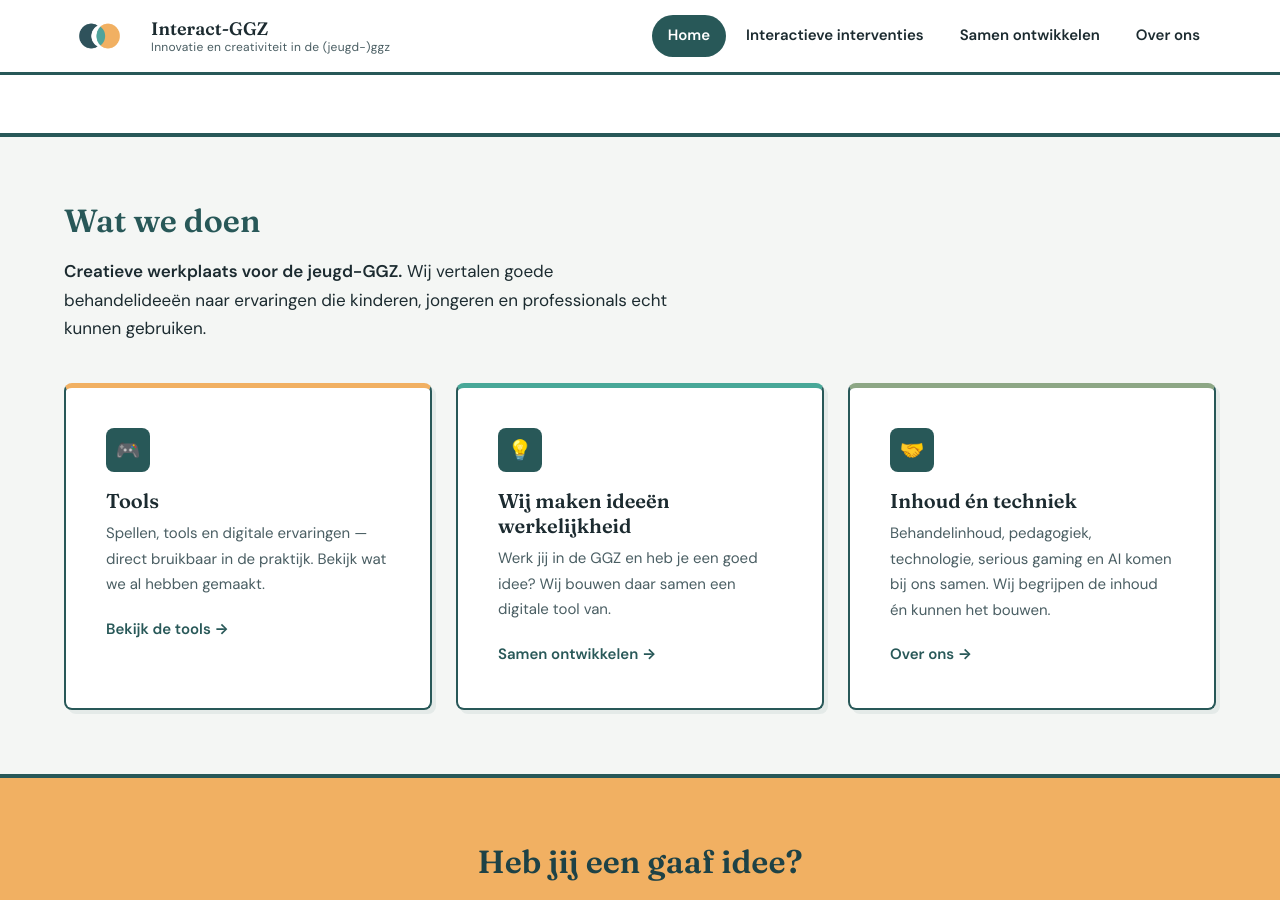
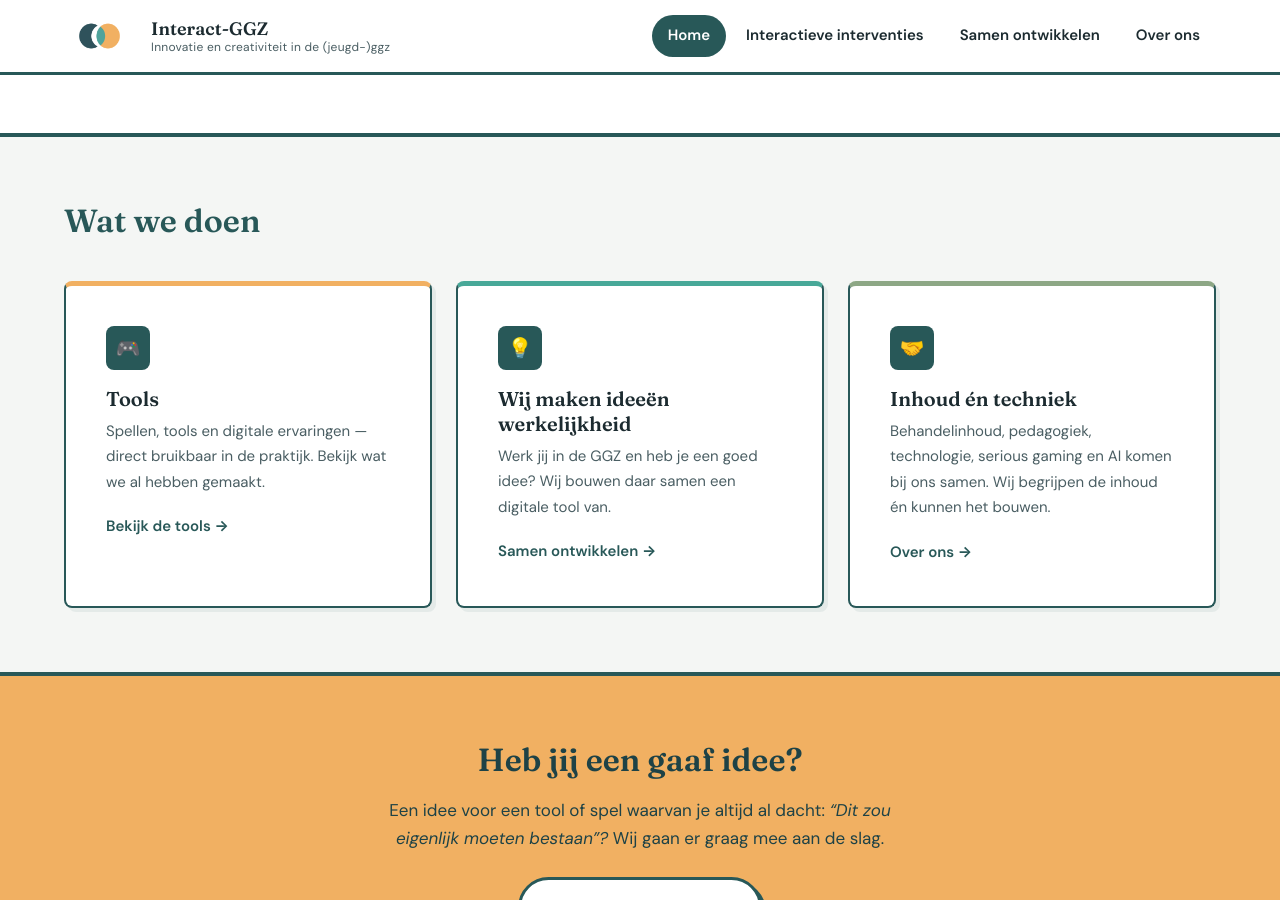
Before and after one commit to janwillemm/jari-website, a Jekyll site: the page built from index.md, in a window 1280 px wide and 900 px high, scrolled down 662 px. Built offline with Jekyll 4.4.1, drawn with Linux system fonts in a browser that asks for light colours.

Commit message:
Verwijder introtekst onder Wat we doen op de homepage.
Co-authored-by: Cursor <cursoragent@cursor.com>

```diff
--- a/_includes/home-sections.html
+++ b/_includes/home-sections.html
@@ -69,11 +69,6 @@
   <div class="container">
     <div class="section__header">
       <h2>Wat we doen</h2>
-      <p class="section__lead">
-        <strong>Creatieve werkplaats voor de jeugd-GGZ.</strong>
-        Wij vertalen goede behandelideeën naar ervaringen die kinderen, jongeren en professionals
-        echt kunnen gebruiken.
-      </p>
     </div>
 
     <div class="card-grid">
```
